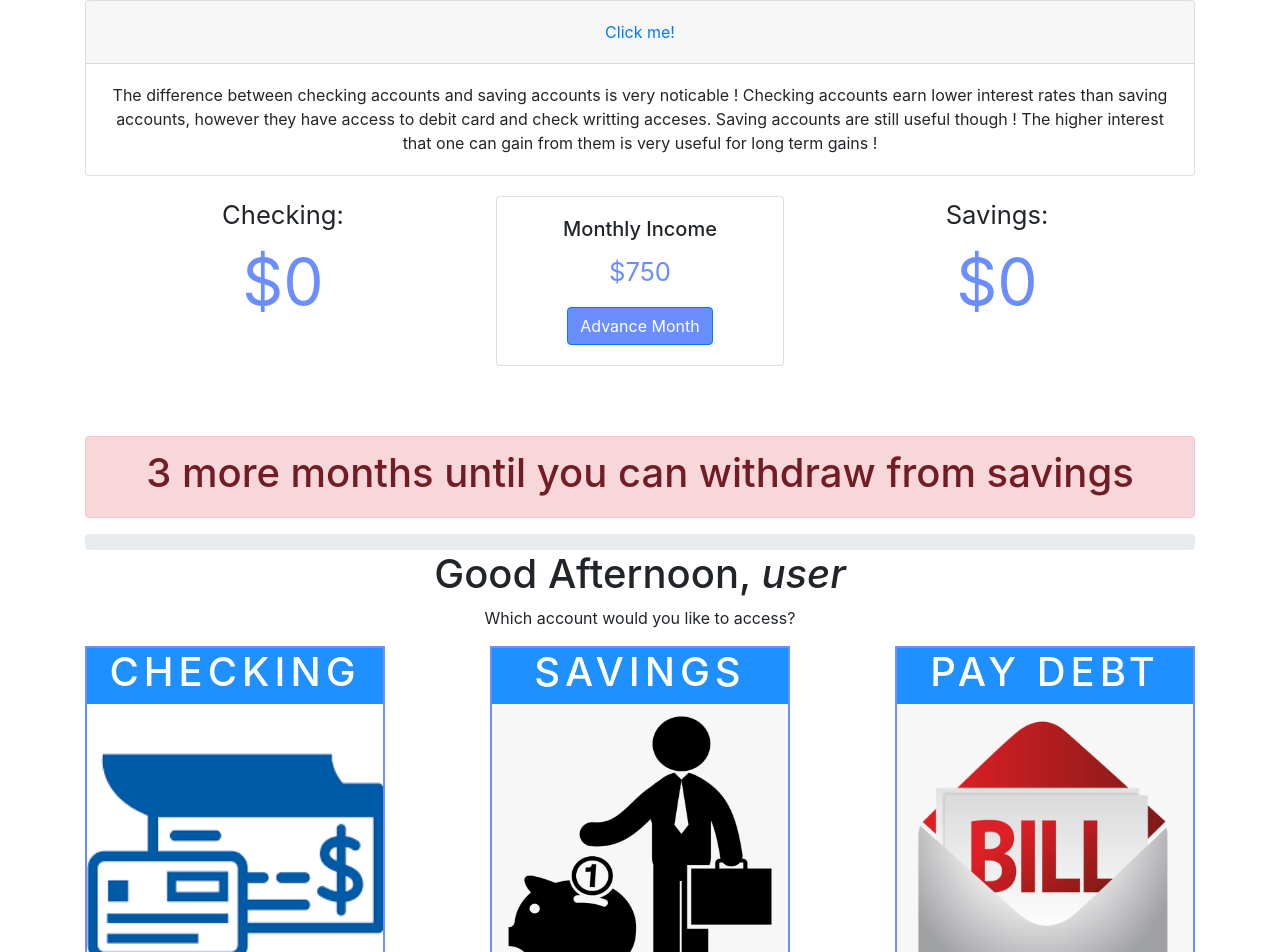
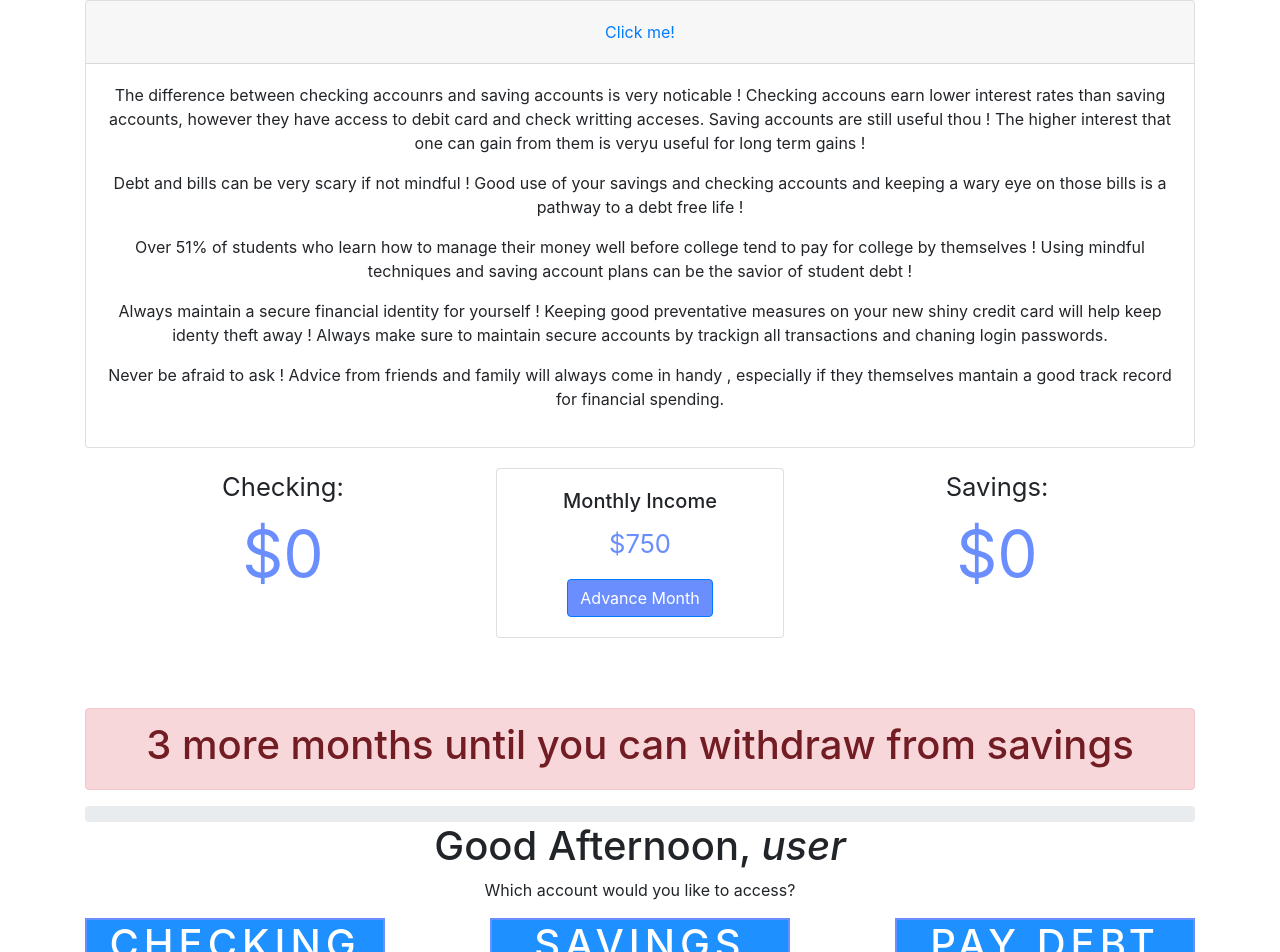
Before and after one commit to rigrergl/Financial-Atlas, a React (Create React App) app: page /monthlyView in a window 1280 px wide. Shown: the top 952 px of the page. Built offline with nearby package versions, Linux system fonts and the light colour scheme.

Commit message:
added info

```diff
--- a/src/components/Login.js
+++ b/src/components/Login.js
@@ -12,7 +12,7 @@ const Login = () => {
   return (
     <div className="login">
       <Form style={{ width: "40vh" }}>
-        <h1 style={{ margin: "0 auto" }}>Sign-In</h1>
+        <h1 style={{ margin: "0 auto", marginBottom:"10px" }}>Sign-In</h1>
         <Row>
           <Col
             style={{
--- a/src/components/MonthlyView/CardFlip.js
+++ b/src/components/MonthlyView/CardFlip.js
@@ -49,7 +49,7 @@ const CardFlip = () => {
               />
             </div>
             <div className="flip-card-back">
-              <Transfer destination="Bills" />
+              <Transfer destination="debt" />
             </div>
           </div>
         </div>
--- a/src/components/MonthlyView/MonthlyView.js
+++ b/src/components/MonthlyView/MonthlyView.js
@@ -94,7 +94,16 @@ export default function MonthlyView() {
                 </Accordion.Toggle>
               </Card.Header>
               <Accordion.Collapse eventKey="0">
-                <Card.Body>The difference between checking accounts and saving accounts is very noticable ! Checking accounts earn lower interest rates than saving accounts, however they have access to debit card and check writting acceses. Saving accounts are still useful though ! The higher interest that one can gain from them is very useful for long term gains !</Card.Body>
+                <Card.Body>
+                  <p>The difference between checking accounrs and saving accounts is very noticable ! Checking accouns earn lower interest rates than saving accounts, however they have access to debit card and check writting acceses. Saving accounts are still useful thou ! The higher interest that one can gain from them is veryu useful for long term gains !</p>
+                  <p>Debt and bills can be very scary if not mindful ! Good use of your savings and checking accounts and keeping a wary eye on those bills is a pathway to a debt free life !</p>
+                  <p>Over 51% of students who learn how to manage their money well before college tend to pay for college by themselves ! Using mindful techniques and saving account plans can be the savior of student debt !</p>
+                  <p>Always maintain a secure financial identity for yourself ! Keeping good preventative measures on your new shiny credit card will help keep identy theft away ! Always make sure to maintain secure accounts by trackign all transactions and chaning login passwords.</p>
+                  <p>Never be afraid to ask ! Advice from friends and family will always come in handy , especially if they themselves mantain a good track record for financial spending.</p>
+
+
+
+                </Card.Body>
               </Accordion.Collapse>
             </Card>
           </Accordion>
```
